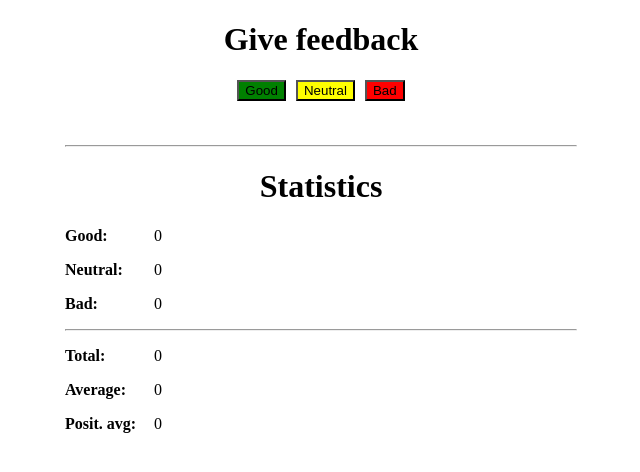
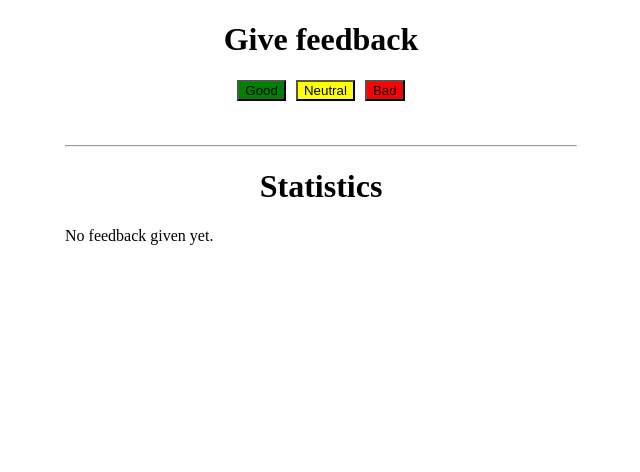
Before and after one commit to abelperezd/fullstackopen, a React (Vite) app in the folder part01/02_unicafe/part1/: page / in a window 1280 px wide. Shown: the top 472 px of the page, without its empty margins (319-959 px from the left). Built offline with nearby package versions, Linux system fonts and the light colour scheme.

Commit message:
Exercise 1.9

```diff
--- a/part01/02_unicafe/part1/src/App.jsx
+++ b/part01/02_unicafe/part1/src/App.jsx
@@ -15,7 +15,6 @@ const App = () => {
   const handleGoodClicked = () => setGood(good + 1)
   const handleNeutralClicked = () => setNeutral(neutral + 1)
   const handleBadClicked = () => setBad(bad + 1)
-
 
   return (
     <div>
--- a/part01/02_unicafe/part1/src/Statistics.jsx
+++ b/part01/02_unicafe/part1/src/Statistics.jsx
@@ -11,6 +11,14 @@ const Statistics = ({ good, neutral, bad }) => {
     const getAll = () => good + neutral + bad;
     const getAverage = () => (good * 1 + neutral * 0 + bad * -1) / getDivisor();
     const getPositiveAverage = () => good / getDivisor();
+
+    if (getAll() === 0) {
+        return (
+            <>
+                <p>No feedback given yet.</p>
+            </>
+        )
+    }
 
     return (
         <>
```
